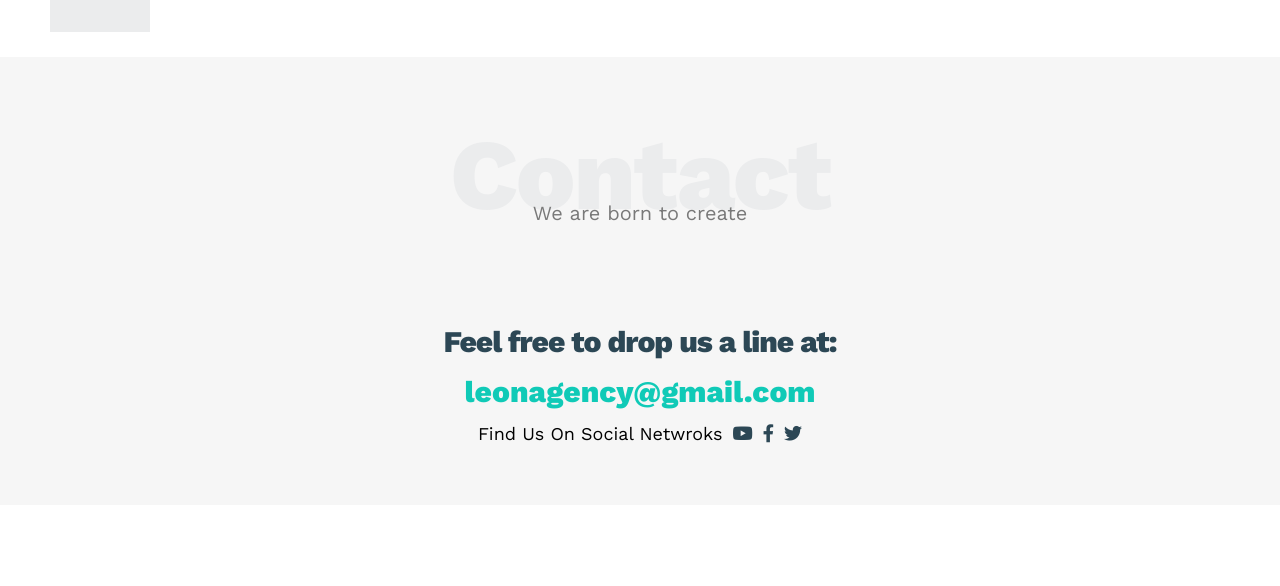
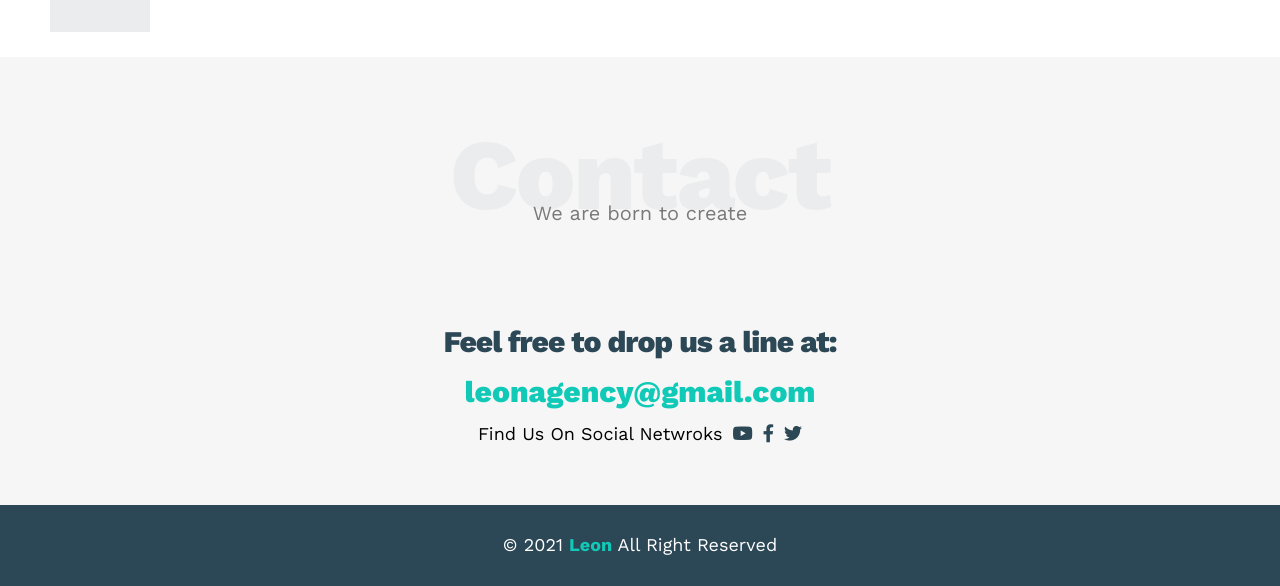
Before and after one commit to MohamedMohy9192/leon-agency-template, a website: page index.html in a window 1280 px wide. Shown: the part 3415-4001 px from the top of the page. Before the commit the page ends 3920 px from the top, so only its background shows below. Drawn offline with nearby package versions, Linux system fonts and the light colour scheme.

Commit message:
Create and style the footer section

```diff
--- a/css/style.css
+++ b/css/style.css
@@ -8,6 +8,11 @@
 * {
   box-sizing: border-box;
 }
+html{
+  scroll-behavior: smooth;  /* Make the scroll when select sections from
+  menu smooth*/
+}
+
 body {
   font-family: 'Work Sans', sans-serif;
 }
@@ -452,3 +457,19 @@ main.landing {
 }
 
 /*End Contact*/
+
+/*Start Footer*/
+.footer{
+  background-color: var(--secondaryColor);
+  color: white;
+ padding-top: 30px;
+ padding-bottom: 30px;
+ font-size: 18px;
+ text-align: center;
+}
+
+.footer span{
+  color: var(--mainColor);
+  font-weight: bold;
+}
+/*End Footer*/
--- a/index.html
+++ b/index.html
@@ -41,7 +41,7 @@
         </nav>
       </div>
     </header>
-    <main class="landing">
+    <main class="landing" id="home">
       <div class="intro-text">
         <h1>Hello There</h1>
         <p>We Are Leon - Super Creative & Minimal Agency Web Template</p>
@@ -82,7 +82,7 @@
       </div>
     </section>
     <!-- Start Services -->
-    <section class="services">
+    <section class="services" id="services">
       <div class="container">
         <h2 class="special-heading">Services</h2>
         <p>Don't Be busy, be productive</p>
@@ -153,7 +153,7 @@
     </section>
     <!-- End Services -->
     <!-- Start Portfolio -->
-    <section class="portfolio">
+    <section class="portfolio" id="portfolio">
       <div class="container">
         <h2 class="special-heading">Portfolio</h2>
         <p>If you do it right, it will last forever.</p>
@@ -194,7 +194,7 @@
     <!-- End Portfolio -->
 
     <!-- Start About -->
-    <section class="about">
+    <section class="about" id="about">
       <div class="container">
         <h2 class="special-heading">About</h2>
         <p>Less is more work</p>
@@ -242,5 +242,9 @@
       </div>
     </div>
     <!-- End Contact -->
+
+    <!-- Start Footer -->
+    <div class="footer">&copy; 2021 <span>Leon</span> All Right Reserved</div>
+    <!-- End Footer -->
   </body>
 </html>
```
